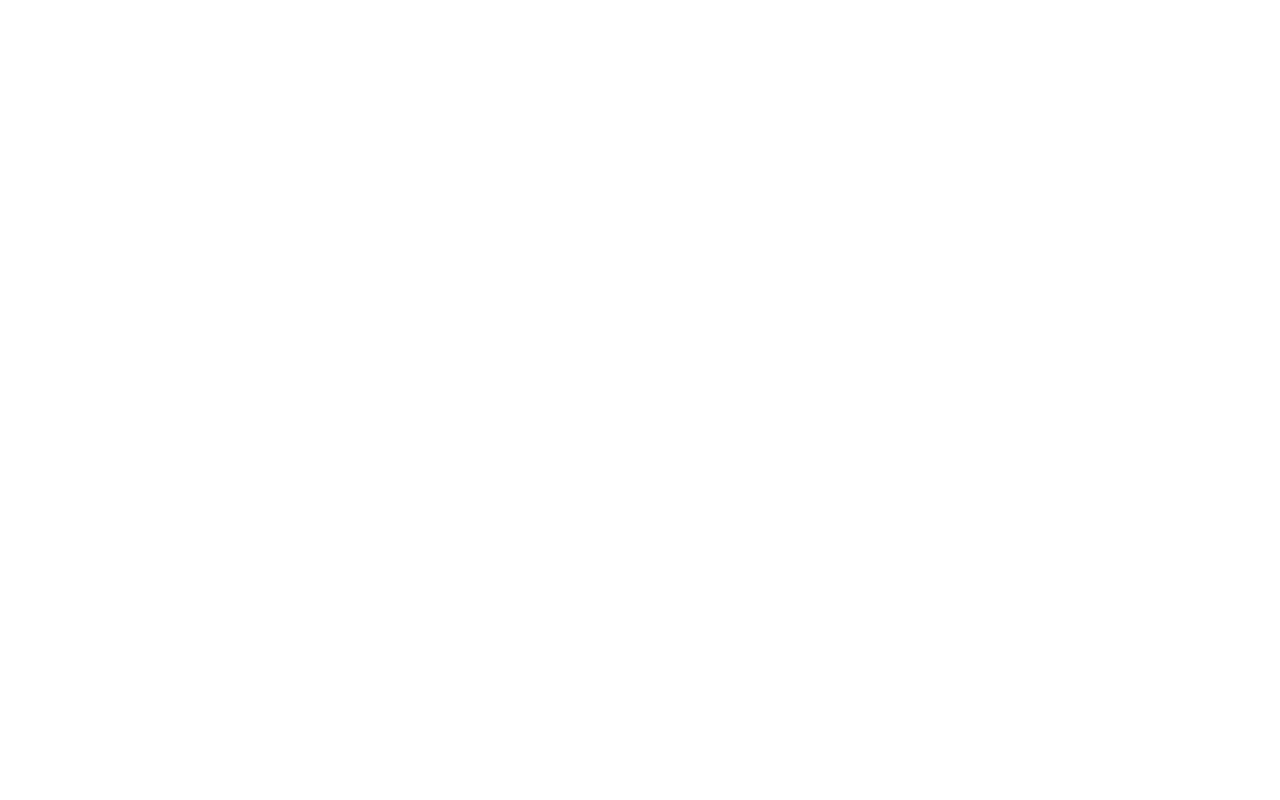
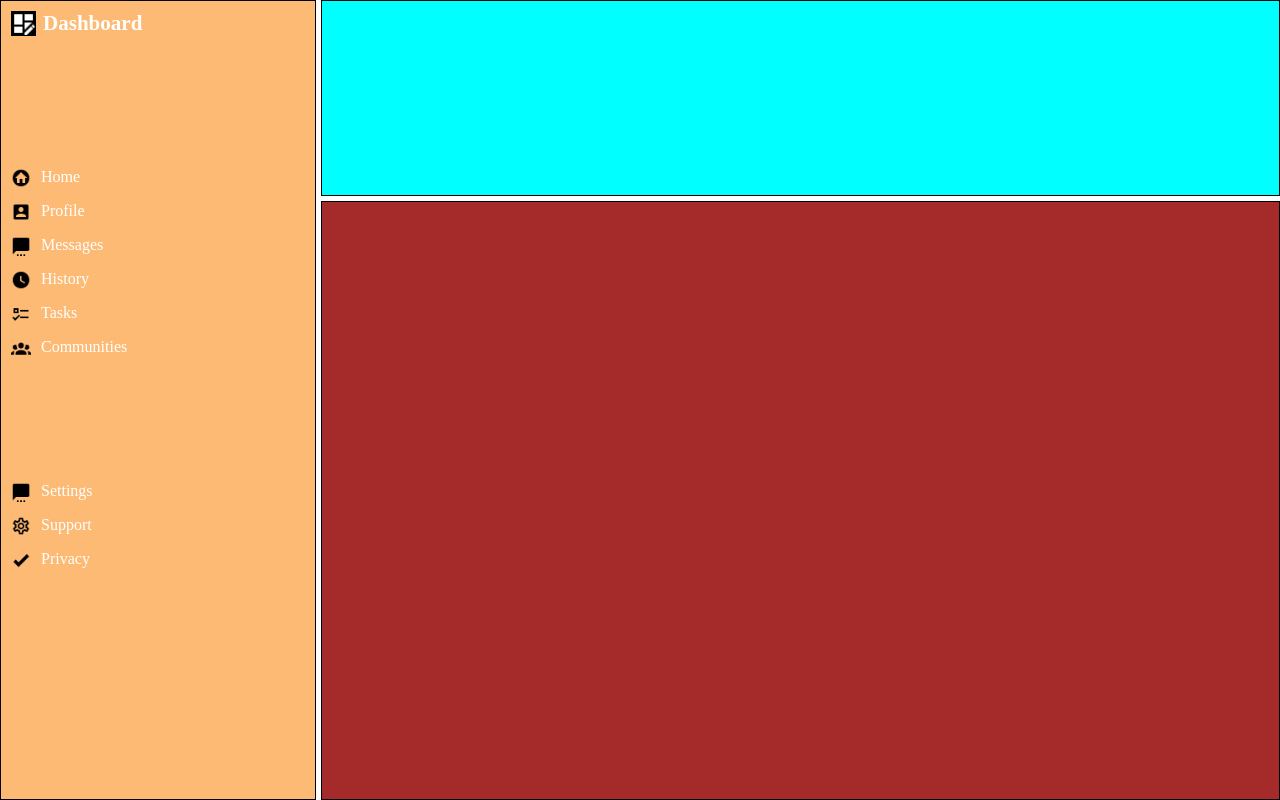
Before and after one commit to Ainan-code/Admin-Dashboard, a plain HTML site: page index.html in a window 1280 px wide. Drawn offline with Linux system fonts and the light colour scheme; a web font is replaced by a local one.

Commit message:
layed out the sidebar

```diff
--- a/index.html
+++ b/index.html
@@ -6,8 +6,51 @@
     <meta name="viewport" content="width=device-width, initial-scale=1.0">
     <title>Admin Dashboard</title>
     <link rel="stylesheet" href="styles.css">
+    <link rel="stylesheet" href="https://fonts.googleapis.com/css?family=RobotoMono">
 </head>
 <body>
+   <div class="container">
 
+
+      <div class="header">
+
+      </div>
+
+      <div class="sidebar">
+
+        <div class="title">
+          <img src="/assets/view-dashboard-edit.png" alt="dash">
+           <h3>Dashboard</h3>
+        </div>
+
+        <div class="navigation">
+            <ul>
+              <li>  <a href="#"> <img src="/assets/home-circle.png" alt=""><p>Home</p>  </a> </li>
+              <li>    <a href="#"> <img src="/assets/account-box.png" alt=""> <p>Profile</p> </a> </li>
+              <li>   <a href="#"> <img src="/assets/message-settings.png" alt=""> <p>Messages</p> </a> </li>
+              <li>   <a href="#"> <img src="/assets/clock.png" alt=""> <p>History</p> </a> </li>
+              <li>   <a href="#"> <img src="/assets/format-list-checks.png" alt=""> Tasks<p></p> </a> </li>
+              <li>   <a href="#"> <img src="/assets/account-group.png" alt=""><p>Communities</p></a> </li>
+            </ul>
+        </div>
+
+        <div class="branding">
+            <ul>
+                <li><a href="#"><img src="/assets/message-settings.png" alt=""> </a><p>Settings</p></li>
+                <li><a href="#"><img src="/assets/cog-outline.png" alt=""> </a><p>Support</p></li>
+                <li><a href="#"><img src="/assets/check-bold.png" alt=""> </a><p>Privacy</p></li>
+            </ul>
+        </div>
+      </div>
+
+      <div class="main-content">
+
+      </div>
+
+
+
+
+
+</div>
 </body>
 </html>
--- a/styles.css
+++ b/styles.css
@@ -0,0 +1,114 @@
+* {
+    margin: 0;
+    padding: 0;
+    font-family: Roboto Mono ;
+    box-sizing: border-box;
+}
+.body {
+    width: 100vw;
+    height: 100vh;
+}
+
+.container {
+    display: grid;
+    grid-template-columns: repeat(4, 1fr);
+    grid-template-rows: repeat(4, 1fr);
+    gap: 5px;
+    height: 100vh;
+    width: 100%;
+
+}
+
+
+
+.header {
+    grid-column: 2 / 5;
+    background-color: aqua;
+    border: 1px solid black;
+}
+
+.sidebar {
+    grid-column: 1 / 1;
+    grid-row: 1 / 5;
+    border: 1px solid black;
+    display: grid;
+    grid-template-columns: 1fr;
+    grid-template-rows: repeat(5, 1fr);
+    gap: 7px;
+    padding: 10px;
+    background-color:#fdba74 ;
+}
+
+
+.title {
+    color: white;
+    font-size: large;
+    display: flex;
+    gap: 7px;
+
+
+}
+
+.title > img {
+     background-color: black;
+     justify-self: start;
+     width: 25px;
+     height: 25px;
+
+}
+
+.navigation  {
+    grid-row: 2 / 4;
+    list-style-type:none;
+
+
+}
+
+.navigation ul {
+    display: flex;
+    flex-flow: column;
+    list-style: none;
+    justify-content: center;
+    gap: 10px;
+}
+
+.navigation ul a {
+   text-decoration: none ;
+   color: white;
+   display: inline-flex;
+   gap: 10px;
+
+}
+
+.navigation ul li img {
+    width: 20px;
+    height: 20px;
+}
+
+.branding ul {
+    list-style-type:none;
+    display: flex;
+    flex-direction: column;
+    justify-content: center;
+    gap: 10px;
+}
+
+.branding ul li {
+   text-decoration: none ;
+   color: white;
+   display: inline-flex;
+   gap: 10px;
+
+}
+
+.branding ul img {
+    width: 20px;
+    height: 20px;
+}
+
+.main-content {
+    grid-column: 2 / 5;
+    grid-row: 2 / 5;
+    background-color: brown;
+    border: 1px solid black;
+}
```
Also changed, not shown: assets/account-box.png (added), assets/account-group.png (added), assets/chat-question.png (added), assets/check-bold.png (added), assets/clock.png (added), assets/cog-outline.png (added), assets/format-list-checks.png (added), assets/home-circle.png (added), assets/message-settings.png (added), assets/view-dashboard-edit.png (added).
